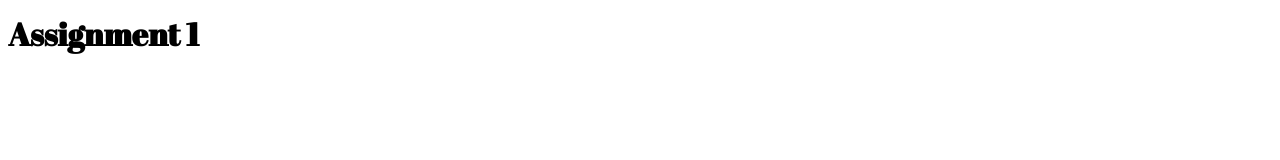
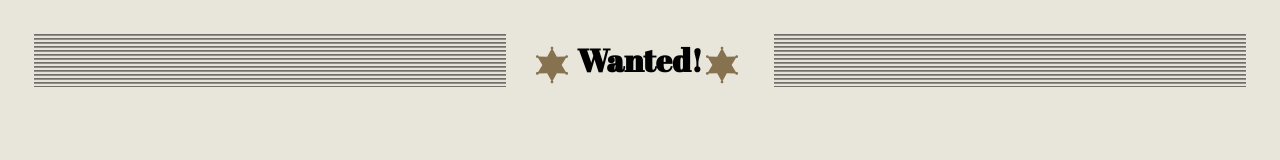
Before and after one commit to isabelle6/dsn1676-assignment-1, a plain HTML site: page index.html in a window 1280 px wide. Drawn offline with Linux system fonts and the light colour scheme.

Commit message:
Created the masthead
Added the lines, made them repeat, and added the two stars in the
masthead

```diff
--- a/css/main.css
+++ b/css/main.css
@@ -11,8 +11,26 @@ html {
     -ms-text-size-adjust: 100%;
     -webkit-text-size-adjust: 100%;
     text-size-adjust: 100%;
+
+    background-color: #E8E5DA;
 }
 
 *, *::before, *::after {
     box-sizing: inherit;
 }
+
+.masthead {
+    background: transparent url("../images/masthead-bg.png") repeat left center;
+    text-align: center;
+}
+
+.title {
+    display: inline-block;
+    background-color: #E8E5DA;
+}
+
+.logo {
+    margin: 0 0.2em 0 0;
+    width: 1.2em;
+    vertical-align: middle;
+}
--- a/index.html
+++ b/index.html
@@ -11,7 +11,11 @@
 </head>
 <body>
 
-<h1>Assignment 1</h1>
+<div class="island">
+<header class="masthead">
+    <h1 class="title push-0 gutter"><img class="logo" src="images/star.svg" alt="Star Badge">Wanted!<img class="logo" src="images/star.svg" alt="Star Badge"></h1>
+</header>
+</div>
 
 </body>
 </html>
```
Also changed, not shown: images/border.svg (added), images/handcuffs.svg (added), images/hat.svg (added), images/masthead-bg.png (added), images/star.svg (added).
